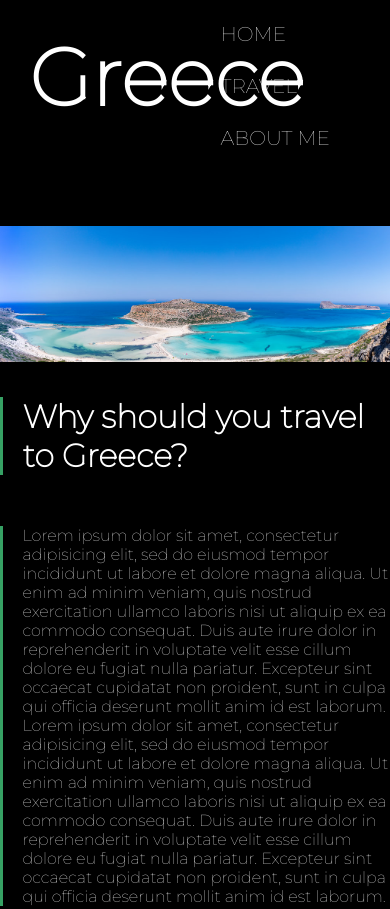
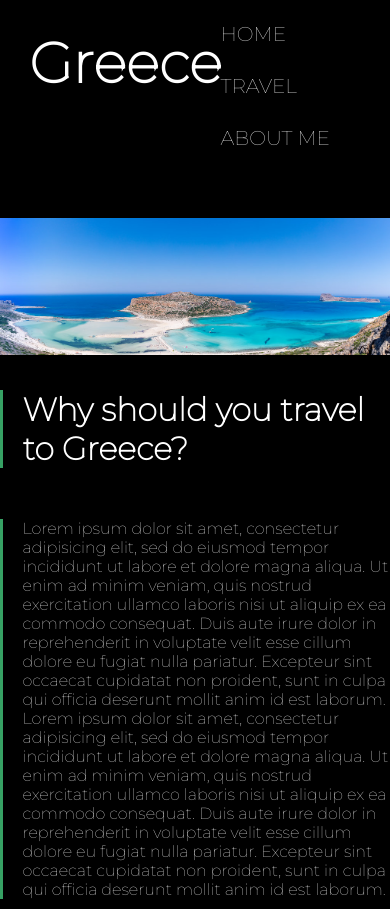
Before and after one commit to 24annaf/resor, a plain HTML site: page grekland.html in a window 390 px wide. Shown: the top 909 px of the page. Drawn offline with Linux system fonts and the light colour scheme.

Commit message:
uppdate 2

```diff
--- a/css/grid.css
+++ b/css/grid.css
@@ -378,6 +378,8 @@ footer, #footerengland {
 #h1greece {
   grid-column: 1/3;
   grid-row: 1/2;
+  width: 90%;
+  font-size: 3.5rem;
 }
 
 .buttongreece {
```
